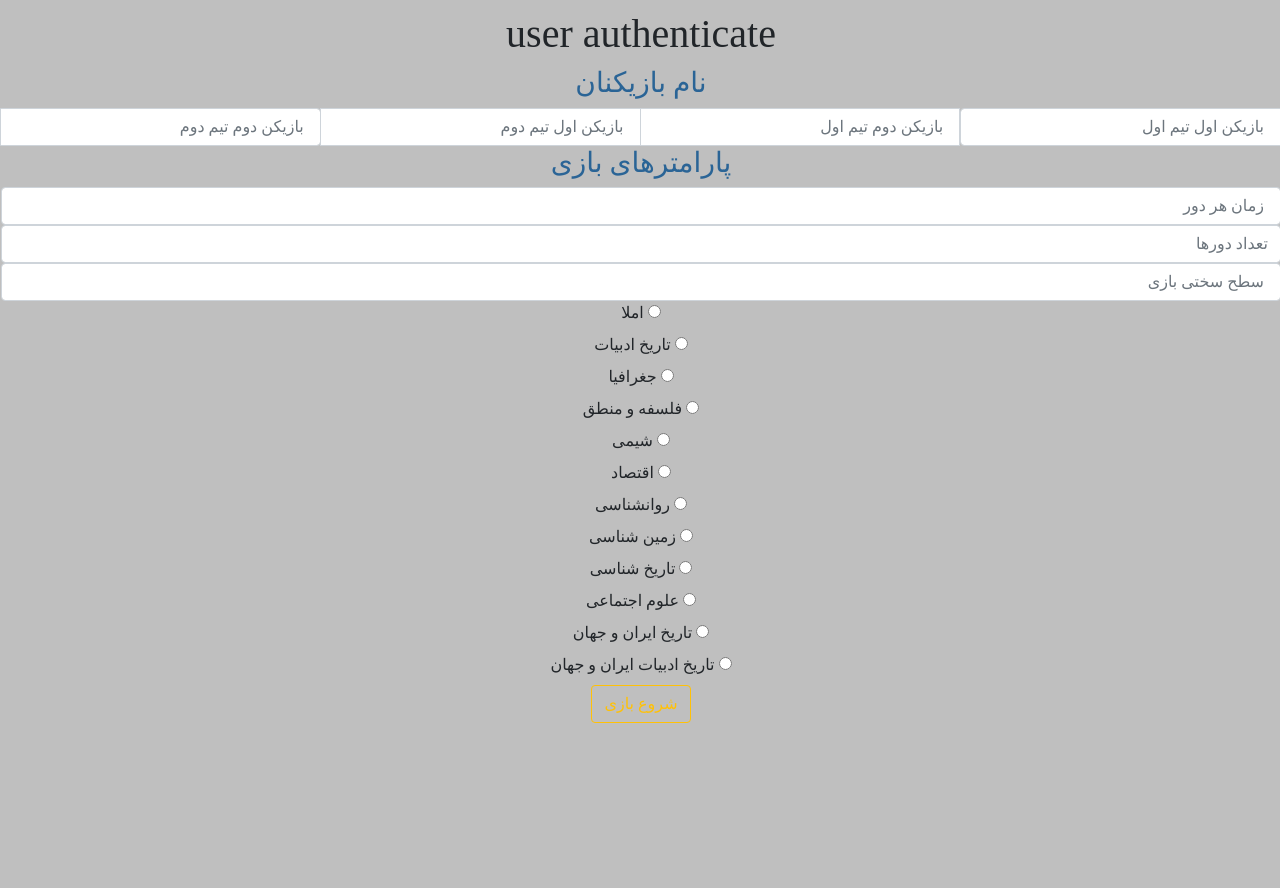
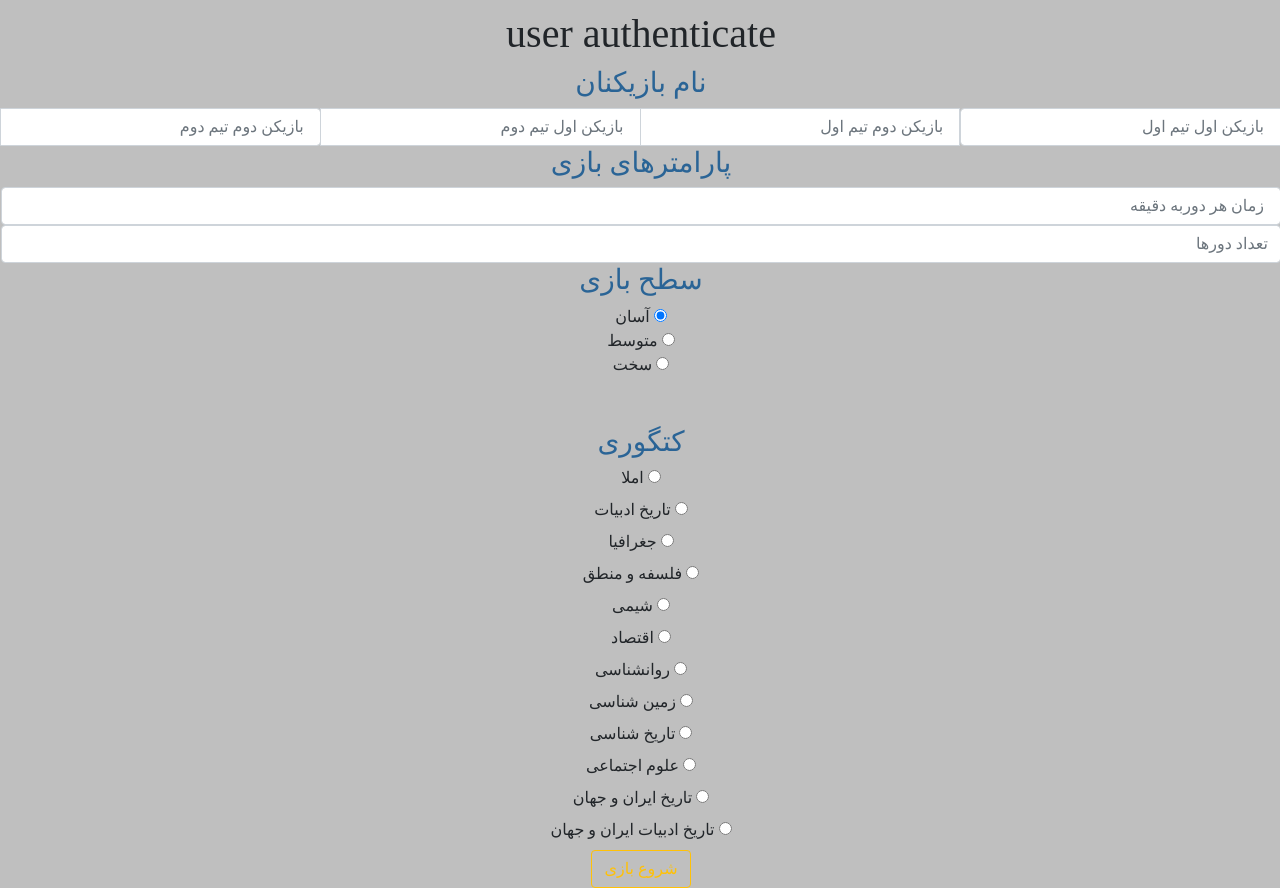
Before and after one commit to mahsirat-atiye/Taboo, a Django app: template dowr/templates/dowr/user_homepage.html in a window 1280 px wide. Shown: the part 478-1366 px from the top of the page. Before the commit the page ends 1201 px from the top, so only its background shows below. Run offline with Django 3.2, Linux system fonts and the light colour scheme; the template is opened without the code that fills it: values that come from a table or form of the project are taken from there, others are empty; data comes from the database, SQL or seed files in the repository; some libraries are stand-ins or nearby versions.

Commit message:
user homepage

```diff
--- a/dowr/templates/dowr/user_homepage.html
+++ b/dowr/templates/dowr/user_homepage.html
@@ -28,21 +28,24 @@
         دور چیه؟
     </h4>
     <p>
-دور یه بازیه دورهمی و باحاله که چهار نفره انجام می شه.
+        دور یه بازیه دورهمی و باحاله که چهار نفره انجام می شه.
         با انجام این بازی هم با دوستات کلی دورهم رقابت می کنید و خوش می گذرونید هم درسای حفظیتونو با هم مرور می کنید.
     </p>
     <h4>چطوری بازی کنیم؟</h4>
     <p>
-یک) دو تا تیم می شید و هم تیمی ها روبروی هم می شینند.<br />
-        دو) وقتی شروع می کنید یه کلمه روی صفحه ظاهر می شه که باید اونو توی کمترین زمانی که می تونی به هم تیمیت برسونی.<br />
-        سه) وقتی یارت کلمه رو گفت(توی موضوع املا باید کلمه با حروف درست گفته بشه) روی تیمت کلیک می کنی تا نوبت تیم بعدی بشه.<br />
+        یک) دو تا تیم می شید و هم تیمی ها روبروی هم می شینند.<br/>
+        دو) وقتی شروع می کنید یه کلمه روی صفحه ظاهر می شه که باید اونو توی کمترین زمانی که می تونی به هم تیمیت
+        برسونی.<br/>
+        سه) وقتی یارت کلمه رو گفت(توی موضوع املا باید کلمه با حروف درست گفته بشه) روی تیمت کلیک می کنی تا نوبت تیم بعدی
+        بشه.<br/>
         چهار) تیمی که در پایان بازی زمان بیشتری داشته باشه برنده بازی می شه.
     </p>
     <h4>چه کار نکنیم؟</h4>
     <p>
-یک) اوّل از همه نباید اجزای اصلی کلمه، ترجمه یا کلمات هم قافیه رو بگی.<br />
-        دو)دوم هم نباید کلمه رو با حرکات دست و بدن بازی کنی.<br />
-        اگر تیمی کارهای ممنوع رو انجام داد تیم مقابل می تونه یه کلمه رو به دلخواه خودش بدون حدس زدن رد کنه و امتیاز او کلمه رو بگیره.
+        یک) اوّل از همه نباید اجزای اصلی کلمه، ترجمه یا کلمات هم قافیه رو بگی.<br/>
+        دو)دوم هم نباید کلمه رو با حرکات دست و بدن بازی کنی.<br/>
+        اگر تیمی کارهای ممنوع رو انجام داد تیم مقابل می تونه یه کلمه رو به دلخواه خودش بدون حدس زدن رد کنه و امتیاز او
+        کلمه رو بگیره.
     </p>
     <p>
         برای اینکه بیشتر بدونید و بازی کنید ثبت نام کنید و وارد بشید.
@@ -66,13 +69,17 @@
         </div>
         <h3>پارامترهای بازی</h3>
         <input type="number" name="time" class="form-control"
-               placeholder=" زمان هر دور">
+               placeholder=" زمان هر دوربه دقیقه">
         <input type="number" name="count" class="form-control"
                placeholder="تعداد دورها">
-        <input type="number" name="hardness" class="form-control"
-               placeholder=" سطح سختی بازی">
+        <h3>سطح بازی</h3>
+        <input type="radio" name="hardness" value="1" checked> آسان<br>
+        <input type="radio" name="hardness" value="2"> متوسط<br>
+        <input type="radio" name="hardness" value="3"> سخت<br>
+        <br>
+        <br>
 
-
+        <h3>کتگوری</h3>
 
         {% if categories %}
             {% for choice in categories %}
```
